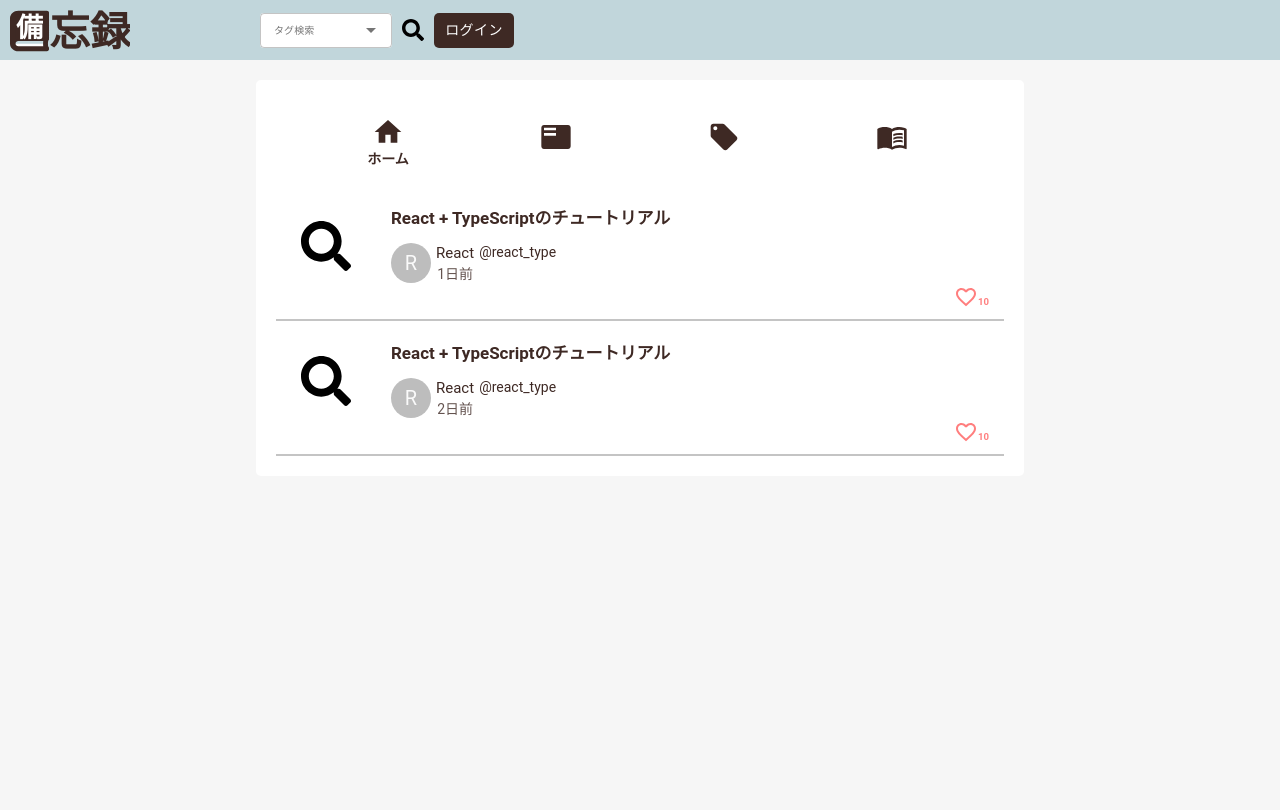
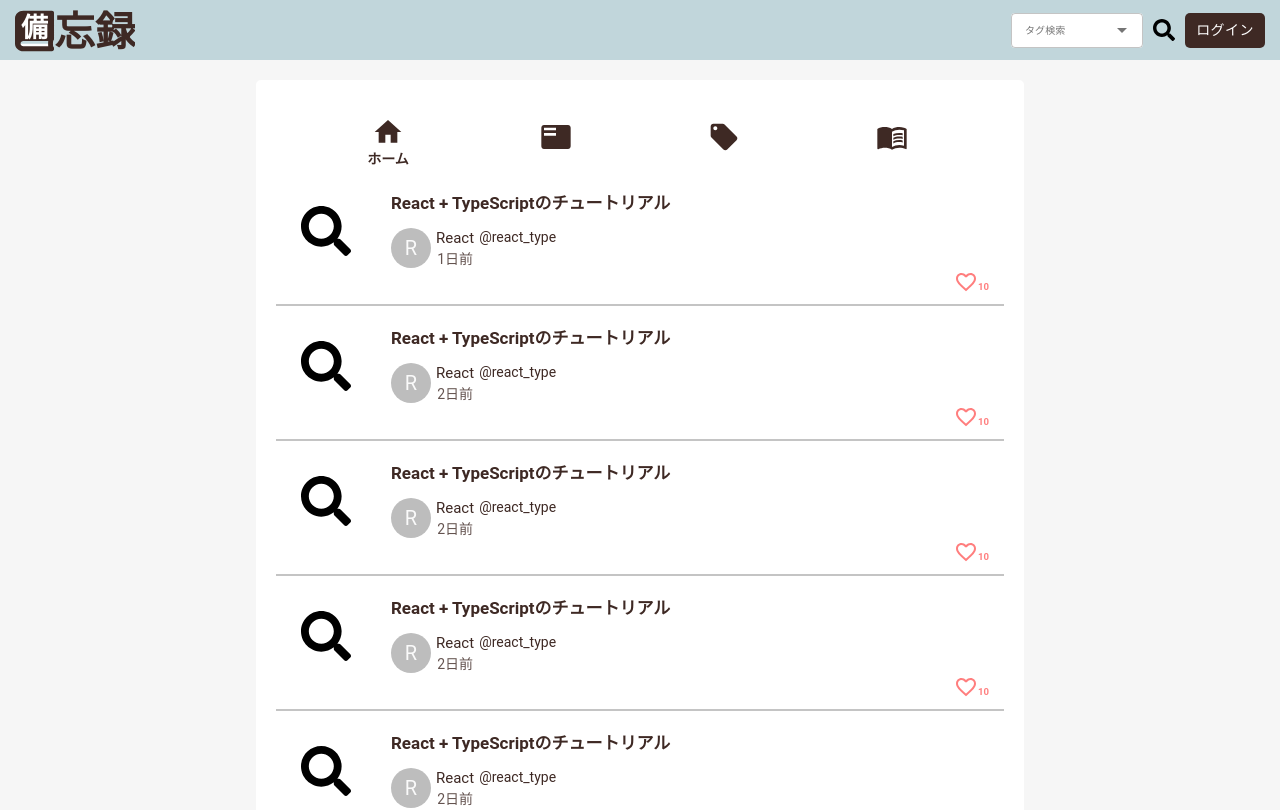
Before and after one commit to VegetableMeat/ithub, a Next.js app: page / in a window 1280 px wide. Shown: the top 810 px of the page. Built offline with nearby package versions, Linux system fonts and the light colour scheme.

Commit message:
改善: TOPページのCSSを修正

```diff
--- a/src/components/molecules/navigation/style.module.css
+++ b/src/components/molecules/navigation/style.module.css
@@ -1,6 +1,6 @@
 /* Navigation */
 .navigation {
-  margin: 15px 0;
+  margin-top: 15px;
 }
 .navigation span {
   font-size: 14px !important;
--- a/src/components/organisms/header/index.tsx
+++ b/src/components/organisms/header/index.tsx
@@ -1,9 +1,9 @@
 import { useRouter } from "next/router";
-import React from "react";
+import React, { useState, useEffect } from "react";
 import Image from "next/image";
 import Select from "@/components/atoms/select";
 import Button from "@/components/atoms/button";
-import style from "./style.module.css";
+import styles from "./style.module.css";
 
 const Header: React.FC = () => {
   const router = useRouter();
@@ -18,12 +18,12 @@ const Header: React.FC = () => {
   ];
 
   return (
-    <header>
-      <div className={style.headerContainer}>
-        <div className={style.headerContents}>
-          <div className={style.titleWrapper}>
+    <header className={styles.header}>
+      <div className={styles.headerContainer}>
+        <div className={styles.headerContents}>
+          <div className={styles.titleWrapper}>
             <Image
-              className={style.title}
+              className={styles.title}
               src="/icon/title.svg"
               alt="備忘録"
               width="120"
@@ -31,19 +31,19 @@ const Header: React.FC = () => {
               onClick={() => router.push("/")}
             />
           </div>
-          <div className={style.contents}>
-            <div className={style.searchFieldWrapper}>
+          <div className={styles.contents}>
+            <div className={styles.searchFieldWrapper}>
               <Select
-                className={style.searchField}
+                className={styles.searchField}
                 id={"search"}
                 label={"タグ検索"}
                 options={options}
                 limit={1}
               />
             </div>
-            <div className={style.searchButtonWrapper}>
+            <div className={styles.searchButtonWrapper}>
               <Image
-                className={style.searchButton}
+                className={styles.searchButton}
                 src="/icon/search.svg"
                 alt="検索"
                 width="22"
@@ -51,9 +51,9 @@ const Header: React.FC = () => {
                 onClick={() => {}}
               />
             </div>
-            <div className={style.signUpButtonWrapper}>
+            <div className={styles.signUpButtonWrapper}>
               <Button
-                className={style.signUpButton}
+                className={styles.signUpButton}
                 func={() => router.push("/login")}
               >
                 ログイン
--- a/src/components/organisms/header/style.module.css
+++ b/src/components/organisms/header/style.module.css
@@ -1,5 +1,12 @@
 /* Header */
+.header {
+  height: 60px;
+}
 .headerContainer {
+  z-index: 1;
+  position: fixed;
+  display: flex;
+  justify-content: center;
   top: 0px;
   left: 0px;
   width: 100%;
@@ -14,10 +21,9 @@
   margin-left: 10px;
 }
 .headerContents {
-	display: inline-flex;
-	margin-left: auto;
-	margin-right: auto;
-	max-width: 1000px;
+  display: flex;
+  justify-content: space-between;
+  width: 1250px;
   max-height: 60px;
 }
 .title,
@@ -29,8 +35,8 @@
   min-height: 60px;
 }
 .contents {
-	display: inline-flex;
-	margin: 12.5px 10px 12.5px 120px;
+  display: flex;
+  margin: 12.5px 0;
 }
 
 /* Material-uiのボタン */
--- a/src/fixtures/top/memo.json
+++ b/src/fixtures/top/memo.json
@@ -30,5 +30,373 @@
       "update_time": "2日前",
       "favorite": 10
     }
+  },
+  {
+    "image": {
+      "src": "/icon/search.svg",
+      "alt": "画像",
+      "width": 50,
+      "height": 50
+    },
+    "memo": {
+      "title": "React + TypeScriptのチュートリアル",
+      "icon": "R",
+      "user_name": "React",
+      "user_id": "react_type",
+      "update_time": "2日前",
+      "favorite": 10
+    }
+  },
+  {
+    "image": {
+      "src": "/icon/search.svg",
+      "alt": "画像",
+      "width": 50,
+      "height": 50
+    },
+    "memo": {
+      "title": "React + TypeScriptのチュートリアル",
+      "icon": "R",
+      "user_name": "React",
+      "user_id": "react_type",
+      "update_time": "2日前",
+      "favorite": 10
+    }
+  },
+  {
+    "image": {
+      "src": "/icon/search.svg",
+      "alt": "画像",
+      "width": 50,
+      "height": 50
+    },
+    "memo": {
+      "title": "React + TypeScriptのチュートリアル",
+      "icon": "R",
+      "user_name": "React",
+      "user_id": "react_type",
+      "update_time": "2日前",
+      "favorite": 10
+    }
+  },
+  {
+    "image": {
+      "src": "/icon/search.svg",
+      "alt": "画像",
+      "width": 50,
+      "height": 50
+    },
+    "memo": {
+      "title": "React + TypeScriptのチュートリアル",
+      "icon": "R",
+      "user_name": "React",
+      "user_id": "react_type",
+      "update_time": "2日前",
+      "favorite": 10
+    }
+  },
+  {
+    "image": {
+      "src": "/icon/search.svg",
+      "alt": "画像",
+      "width": 50,
+      "height": 50
+    },
+    "memo": {
+      "title": "React + TypeScriptのチュートリアル",
+      "icon": "R",
+      "user_name": "React",
+      "user_id": "react_type",
+      "update_time": "2日前",
+      "favorite": 10
+    }
+  },
+  {
+    "image": {
+      "src": "/icon/search.svg",
+      "alt": "画像",
+      "width": 50,
+      "height": 50
+    },
+    "memo": {
+      "title": "React + TypeScriptのチュートリアル",
+      "icon": "R",
+      "user_name": "React",
+      "user_id": "react_type",
+      "update_time": "2日前",
+      "favorite": 10
+    }
+  },
+  {
+    "image": {
+      "src": "/icon/search.svg",
+      "alt": "画像",
+      "width": 50,
+      "height": 50
+    },
+    "memo": {
+      "title": "React + TypeScriptのチュートリアル",
+      "icon": "R",
+      "user_name": "React",
+      "user_id": "react_type",
+      "update_time": "2日前",
+      "favorite": 10
+    }
+  },
+  {
+    "image": {
+      "src": "/icon/search.svg",
+      "alt": "画像",
+      "width": 50,
+      "height": 50
+    },
+    "memo": {
+      "title": "React + TypeScriptのチュートリアル",
+      "icon": "R",
+      "user_name": "React",
+      "user_id": "react_type",
+      "update_time": "2日前",
+      "favorite": 10
+    }
+  },
+  {
+    "image": {
+      "src": "/icon/search.svg",
+      "alt": "画像",
+      "width": 50,
+      "height": 50
+    },
+    "memo": {
+      "title": "React + TypeScriptのチュートリアル",
+      "icon": "R",
+      "user_name": "React",
+      "user_id": "react_type",
+      "update_time": "2日前",
+      "favorite": 10
+    }
+  },
+  {
+    "image": {
+      "src": "/icon/search.svg",
+      "alt": "画像",
+      "width": 50,
+      "height": 50
+    },
+    "memo": {
+      "title": "React + TypeScriptのチュートリアル",
+      "icon": "R",
+      "user_name": "React",
+      "user_id": "react_type",
+      "update_time": "2日前",
+      "favorite": 10
+    }
+  },
+  {
+    "image": {
+      "src": "/icon/search.svg",
+      "alt": "画像",
+      "width": 50,
+      "height": 50
+    },
+    "memo": {
+      "title": "React + TypeScriptのチュートリアル",
+      "icon": "R",
+      "user_name": "React",
+      "user_id": "react_type",
+      "update_time": "2日前",
+      "favorite": 10
+    }
+  },
+  {
+    "image": {
+      "src": "/icon/search.svg",
+      "alt": "画像",
+      "width": 50,
+      "height": 50
+    },
+    "memo": {
+      "title": "React + TypeScriptのチュートリアル",
+      "icon": "R",
+      "user_name": "React",
+      "user_id": "react_type",
+      "update_time": "2日前",
+      "favorite": 10
+    }
+  },
+  {
+    "image": {
+      "src": "/icon/search.svg",
+      "alt": "画像",
+      "width": 50,
+      "height": 50
+    },
+    "memo": {
+      "title": "React + TypeScriptのチュートリアル",
+      "icon": "R",
+      "user_name": "React",
+      "user_id": "react_type",
+      "update_time": "2日前",
+      "favorite": 10
+    }
+  },
+  {
+    "image": {
+      "src": "/icon/search.svg",
+      "alt": "画像",
+      "width": 50,
+      "height": 50
+    },
+    "memo": {
+      "title": "React + TypeScriptのチュートリアル",
+      "icon": "R",
+      "user_name": "React",
+      "user_id": "react_type",
+      "update_time": "2日前",
+      "favorite": 10
+    }
+  },
+  {
+    "image": {
+      "src": "/icon/search.svg",
+      "alt": "画像",
+      "width": 50,
+      "height": 50
+    },
+    "memo": {
+      "title": "React + TypeScriptのチュートリアル",
+      "icon": "R",
+      "user_name": "React",
+      "user_id": "react_type",
+      "update_time": "2日前",
+      "favorite": 10
+    }
+  },
+  {
+    "image": {
+      "src": "/icon/search.svg",
+      "alt": "画像",
+      "width": 50,
+      "height": 50
+    },
+    "memo": {
+      "title": "React + TypeScriptのチュートリアル",
+      "icon": "R",
+      "user_name": "React",
+      "user_id": "react_type",
+      "update_time": "2日前",
+      "favorite": 10
+    }
+  },
+  {
+    "image": {
+      "src": "/icon/search.svg",
+      "alt": "画像",
+      "width": 50,
+      "height": 50
+    },
+    "memo": {
+      "title": "React + TypeScriptのチュートリアル",
+      "icon": "R",
+      "user_name": "React",
+      "user_id": "react_type",
+      "update_time": "2日前",
+      "favorite": 10
+    }
+  },
+  {
+    "image": {
+      "src": "/icon/search.svg",
+      "alt": "画像",
+      "width": 50,
+      "height": 50
+    },
+    "memo": {
+      "title": "React + TypeScriptのチュートリアル",
+      "icon": "R",
+      "user_name": "React",
+      "user_id": "react_type",
+      "update_time": "2日前",
+      "favorite": 10
+    }
+  },
+  {
+    "image": {
+      "src": "/icon/search.svg",
+      "alt": "画像",
+      "width": 50,
+      "height": 50
+    },
+    "memo": {
+      "title": "React + TypeScriptのチュートリアル",
+      "icon": "R",
+      "user_name": "React",
+      "user_id": "react_type",
+      "update_time": "2日前",
+      "favorite": 10
+    }
+  },
+  {
+    "image": {
+      "src": "/icon/search.svg",
+      "alt": "画像",
+      "width": 50,
+      "height": 50
+    },
+    "memo": {
+      "title": "React + TypeScriptのチュートリアル",
+      "icon": "R",
+      "user_name": "React",
+      "user_id": "react_type",
+      "update_time": "2日前",
+      "favorite": 10
+    }
+  },
+  {
+    "image": {
+      "src": "/icon/search.svg",
+      "alt": "画像",
+      "width": 50,
+      "height": 50
+    },
+    "memo": {
+      "title": "React + TypeScriptのチュートリアル",
+      "icon": "R",
+      "user_name": "React",
+      "user_id": "react_type",
+      "update_time": "2日前",
+      "favorite": 10
+    }
+  },
+  {
+    "image": {
+      "src": "/icon/search.svg",
+      "alt": "画像",
+      "width": 50,
+      "height": 50
+    },
+    "memo": {
+      "title": "React + TypeScriptのチュートリアル",
+      "icon": "R",
+      "user_name": "React",
+      "user_id": "react_type",
+      "update_time": "2日前",
+      "favorite": 10
+    }
+  },
+  {
+    "image": {
+      "src": "/icon/search.svg",
+      "alt": "画像",
+      "width": 50,
+      "height": 50
+    },
+    "memo": {
+      "title": "React + TypeScriptのチュートリアル",
+      "icon": "R",
+      "user_name": "React",
+      "user_id": "react_type",
+      "update_time": "2日前",
+      "favorite": 10
+    }
   }
 ]
--- a/src/pages/style.module.css
+++ b/src/pages/style.module.css
@@ -6,13 +6,14 @@
   padding: 20px;
 }
 .mainContainer {
+  width: 768px;
   flex-direction: column;
   padding: 20px;
   border-radius: 5px;
   background-color: #fff;
 }
 
-@media screen and (max-width: 808px) {
+@media screen and (max-width: calc(768px + 20px * 2)) {
   .mainContainer {
     width: 100%;
   }
```
Lines whose indentation alone changed are shown as unchanged.
